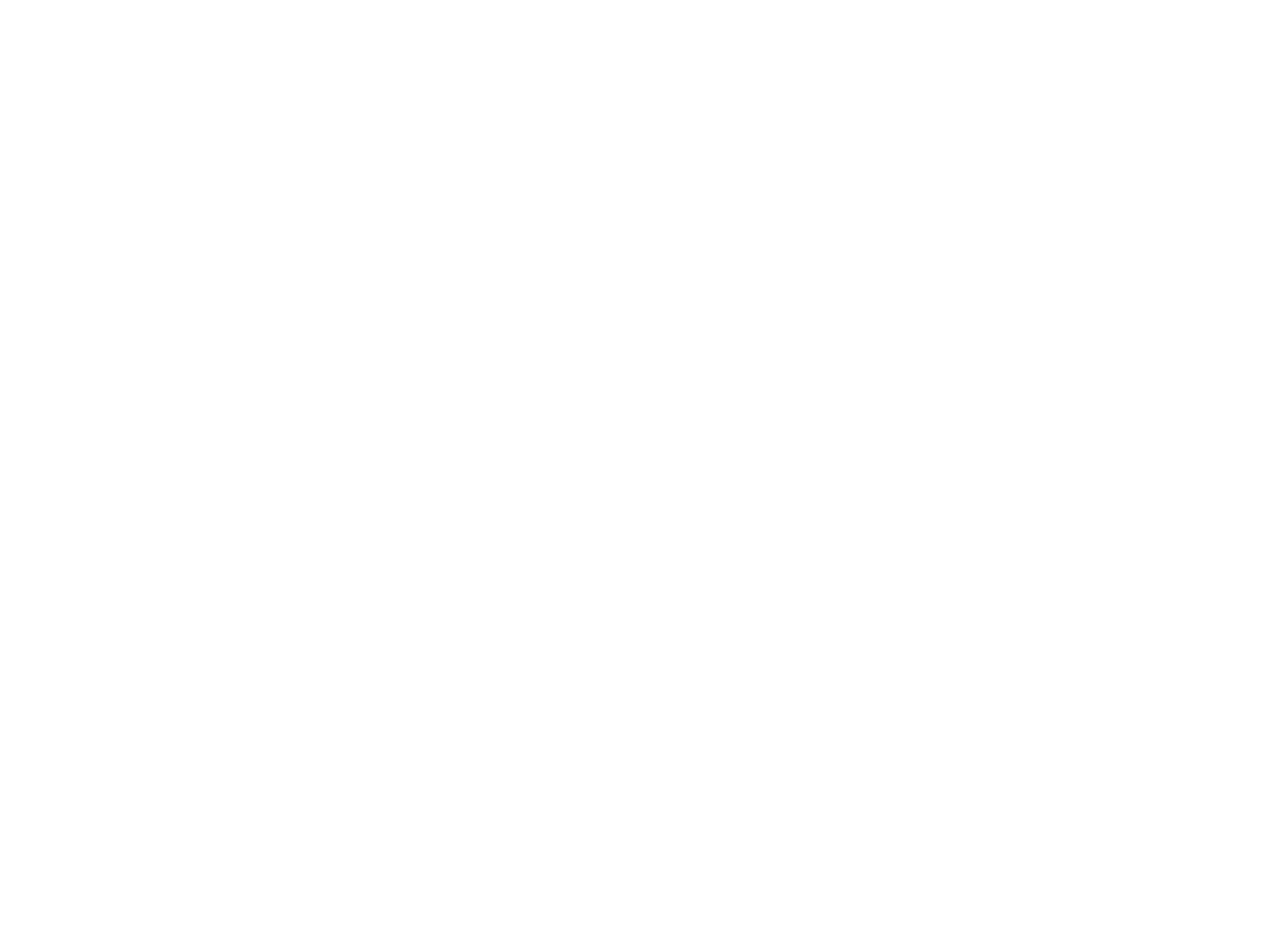
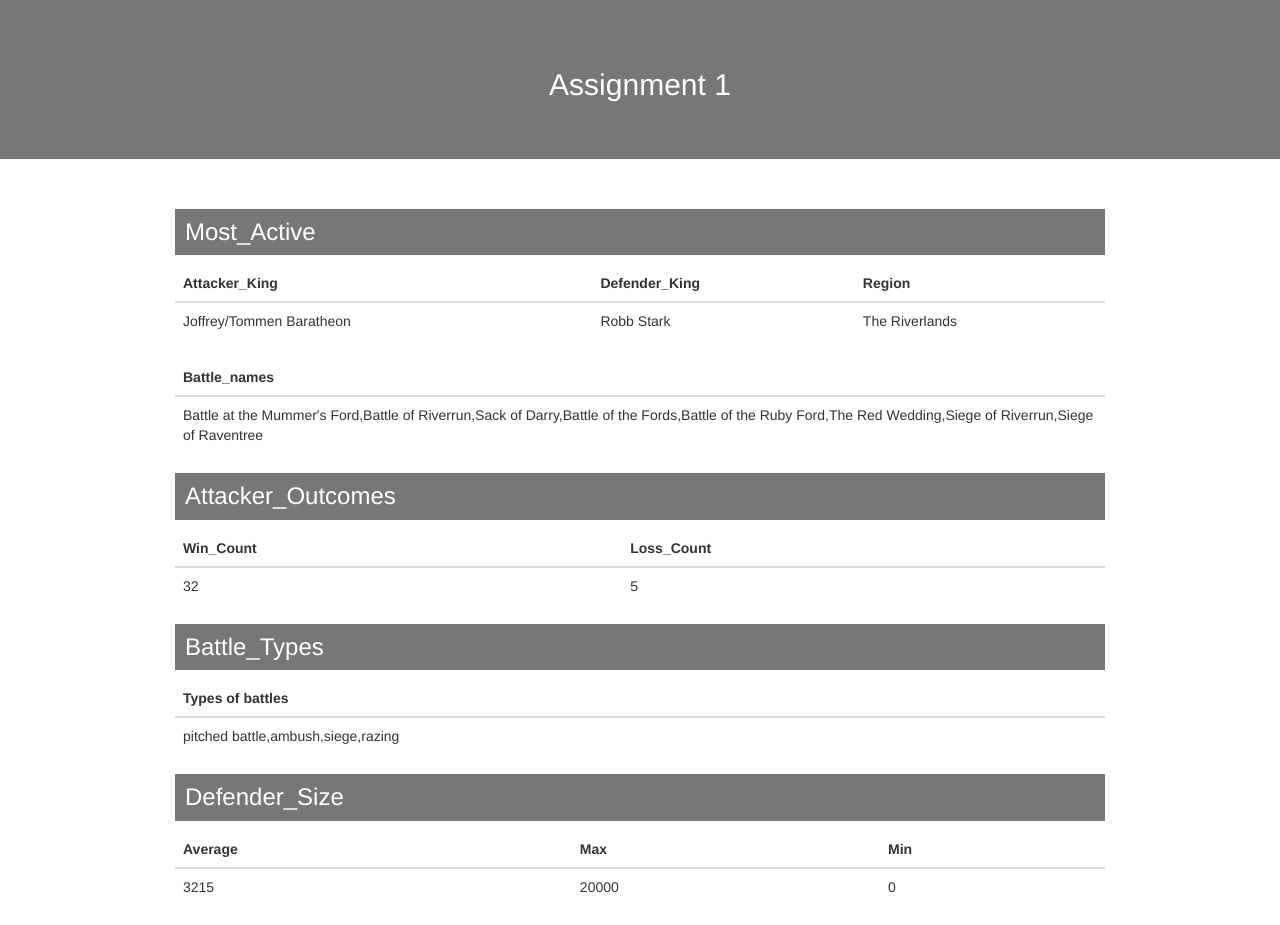
Before and after one commit to KariBhanu/assignment_1, a plain HTML site: page index.html in a window 1280 px wide. Before the commit the page ends 800 px from the top, so only its background shows below. Drawn offline with nearby package versions, Linux system fonts and the light colour scheme.

Commit message:
final commit

```diff
--- a/index.html
+++ b/index.html
@@ -4,10 +4,103 @@
     <meta charset="UTF-8">
     <meta http-equiv="X-UA-Compatible" content="IE=edge">
     <meta name="viewport" content="width=device-width, initial-scale=1.0">
+
+    <link rel="stylesheet" href="https://maxcdn.bootstrapcdn.com/bootstrap/3.4.1/css/bootstrap.min.css">
+    <script src="https://ajax.googleapis.com/ajax/libs/jquery/3.5.1/jquery.min.js"></script>
+    <script src="https://maxcdn.bootstrapcdn.com/bootstrap/3.4.1/js/bootstrap.min.js"></script>
+    <link rel="stylesheet" href="styles.css">
     <title>Document</title>
 </head>
 <body>
-    <div id="demo"></div>
+
+     <div class="jumbotron text-center big-container">
+        <h2>Assignment 1</h2>
+    </div>
+    <div class="container">
+        <h3>Most_Active</h3>
+        <table class="table">
+            <thead>
+              <tr>
+                <th scope="col">Attacker_King</th>
+                <th scope="col">Defender_King</th>
+                <th scope="col">Region</th>
+              </tr>
+            </thead>
+            <tbody>
+              <tr>
+                <td id="attacker_king">-</td>
+                <td id="defender_king">-</td>
+                <td id="region">-</td>
+              </tr>
+            </tbody>
+        <table>
+        <table class="table">
+            <thead>
+                <tr>
+                    <th scope="col">Battle_names</th>
+                </tr>
+            </thead>
+            <tbody>
+                <tr>
+                    <td id="battle">-</td>
+                </tr>
+            </tbody>
+        <table>
+
+        <h3>Attacker_Outcomes</h3>
+        <table class="table">
+            <thead>
+                <tr>
+                    <th scope="col">Win_Count</th>
+                    <th scope="col">Loss_Count</th>
+                </tr>
+            </thead>
+            <tbody>
+                <tr>
+                    <td id="win">-</td>
+                    <td id="loss">-</td>
+                </tr>
+            </tbody>
+        <table>
+        <h3>Battle_Types</h3>
+        <table class="table">
+            <thead>
+                <tr>
+                    <th scope="col">Types of battles</th>
+                </tr>
+            </thead>
+            <tbody>
+                <tr>
+                    <td id="typeofBattle">-</td>
+                </tr>
+            </tbody>
+        <table>
+        <h3>Defender_Size</h3>
+        <table class="table">
+            <thead>
+                <tr>
+                    <th scope="col">Average</th>
+                    <th scope="col">Max</th>
+                    <th scope="col">Min</th>
+                </tr>
+            </thead>
+            <tbody>
+                <tr>
+                    <td id="avg">-</td>
+                    <td id="max">-</td>
+                    <td id="min">-</td>
+                </tr>
+            </tbody>
+        <table>
+    </div>
+
+
+
+
+
+
+
     <script src="index.js"></script>
+
 </body>
 </html>
--- a/index.js
+++ b/index.js
@@ -44,6 +44,7 @@ data.then((data)=>{
     let regionName = groupBy(battles, 'region');
     let attackerOutcome = groupBy(battles,"attacker_outcome");
     let battleType = groupBy(battles,'battle_type');
+    //above are objects formed by grouping on their key
     most_active = {...most_active,
                     'attacker_king':find(activeKing,'attacker_king'),
                     'defender_king':find(defenderKing,'defender_king'),
@@ -65,13 +66,18 @@ data.then((data)=>{
     let sum = battles.reduce((acc,val)=>{
         return acc = acc + val.defender_size;
     },0);
+    let battleNames = Object.keys(battleType);
+    battleNames = battleNames.filter((val)=>{
+        return val != "";
+    })
+    console.log(battleNames);
     result = {...result,
                 'most_active':most_active,
                 'attacker_outcome':{
                     'win':attackerOutcome['win'].length,
                     'loss':attackerOutcome['loss'].length
                 },
-                'battle_type':Object.keys(battleType),
+                'battle_type':battleNames,
                 'defender_size':{
                     'average':Math.ceil(sum/battles.length),
                     'min':Math.min(...defenderSize),
@@ -79,8 +85,18 @@ data.then((data)=>{
                 }
             }
     console.log(result);
-
-});
+}).then(()=>{
+    document.getElementById('attacker_king').innerHTML = result.most_active.attacker_king;
+    document.getElementById('defender_king').innerHTML = result.most_active.defender_king;
+    document.getElementById('region').innerHTML = result.most_active.region;
+    document.getElementById('battle').innerHTML = result.most_active.name;
+    document.getElementById('win').innerHTML = result.attacker_outcome.win;
+    document.getElementById('loss').innerHTML = result.attacker_outcome.loss;
+    document.getElementById('typeofBattle').innerHTML = result.battle_type;
+    document.getElementById('avg').innerHTML = result.defender_size.average;
+    document.getElementById('max').innerHTML = result.defender_size.max;
+    document.getElementById('min').innerHTML = result.defender_size.min;
+})
 data.catch(()=>{
     console.log("error");
 });
--- /dev/null
+++ b/styles.css
@@ -0,0 +1,13 @@
+.container{
+    width: 75%;
+}
+.big-container{
+    /* background: linear-gradient(to right,#00B1D2FF,#FDDB27FF) !important; */
+    background-color: #777;
+}
+h2{color:white;}
+h3{
+    padding: 10px;
+    color:white;
+    background-color: #777;
+}
```
